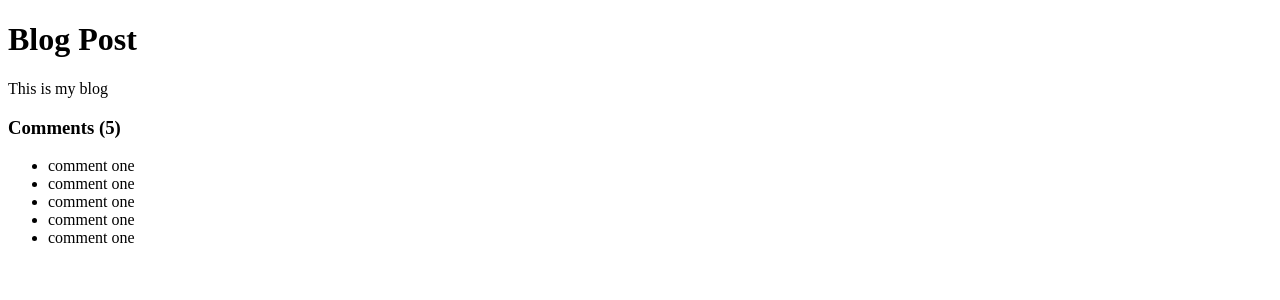
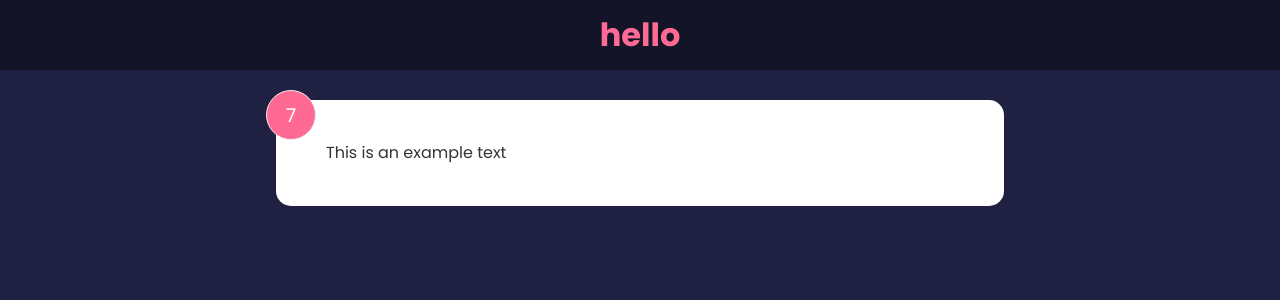
Before and after one commit to malik-hamza-mehboob-dev/feedback-app, a React (Create React App) app: page / in a window 1280 px wide. Shown: the top 300 px of the page. Built offline with nearby package versions, Linux system fonts and the light colour scheme.

Commit message:
Added Feedback Flow

```diff
--- a/src/App.js
+++ b/src/App.js
@@ -1,28 +1,14 @@
 import React from 'react'
+import Header from "./components/Header";
+import FeedbackItem from "./components/FeedbackItem";
 
 export default function App() {
-    const title = 'Blog Post';
-    const body  = 'This is my blog';
-
-    const comments = [
-        {id:1,text:'comment one'},
-        {id:2,text:'comment one'},
-        {id:3,text:'comment one'},
-        {id:4,text:'comment one'},
-        {id:5,text:'comment one'},
-    ]
   return (
-    <div>
-        <h1> {title} </h1>
-        <p> {body} </p>
-
-        <h3>Comments ({comments.length})</h3>
-
-        <ul>
-            {comments.map((comment,index) => (
-                <li key={index}>{comment.text}</li>
-            ))}
-        </ul>
-    </div>
+    <>
+        <Header text="hello" />
+        <div className='container'>
+            <FeedbackItem />
+        </div>
+    </>
   )
 }
--- /dev/null
+++ b/src/components/FeedbackItem.jsx
@@ -0,0 +1,15 @@
+import { useState } from 'react'
+
+function FeedbackItem() {
+    const [rating, setRating] = useState(7);
+    const [feedback, setFeedback] = useState('This is an example text')
+
+  return (
+    <div className="card">
+        <div className="num-display">{rating}</div>
+        <div className="text-display">{feedback}</div>
+    </div>
+  )
+}
+
+export default FeedbackItem
--- /dev/null
+++ b/src/components/Header.jsx
@@ -0,0 +1,32 @@
+import React from 'react'
+
+function Header({text , bgColor , textColor}) {
+    const headerStyles = {
+        backgroundColor : bgColor,
+        color : textColor,
+    }
+    console.log(headerStyles);
+  return (
+    <header style={headerStyles}>
+        <div className="container">
+            <h1>{text}</h1>
+        </div>
+    </header>
+  )
+}
+
+
+Header.defaultProps = {
+    text : 'default Text',
+    bgColor : 'rgba(0,0,0,0.4)',
+    textColor : '#ff6a95'
+}
+
+const Styles = {
+    headerStyles:{
+
+    }
+}
+
+
+export default Header
--- a/src/index.css
+++ b/src/index.css
@@ -1,3 +1,230 @@
-body{
-    /*  */
+@import url('https://fonts.googleapis.com/css2?family=Poppins:wght@400;600;700&display=swap');
+
+* {
+  box-sizing: border-box;
+  margin: 0;
+  padding: 0;
 }
+
+body {
+  font-family: 'Poppins', sans-serif;
+  background-color: #202142;
+  color: #fff;
+  line-height: 1.6;
+}
+
+ul {
+  list-style: none;
+}
+
+.container {
+  max-width: 768px;
+  margin: auto;
+  padding: 0 20px;
+}
+
+header {
+  height: 70px;
+  width: 100%;
+  display: flex;
+  justify-content: space-between;
+  align-items: center;
+  margin-bottom: 30px;
+}
+
+.card {
+  background-color: #fff;
+  color: #333;
+  border-radius: 15px;
+  padding: 40px 50px;
+  margin: 20px 0;
+  position: relative;
+}
+
+.card.reverse {
+  background-color: rgba(0, 0, 0, 0.4);
+  color: #fff;
+}
+
+.card h2 {
+  font-size: 22px;
+  font-weight: 600;
+  text-align: center;
+}
+
+.rating {
+  display: flex;
+  align-items: center;
+  justify-content: space-around;
+  margin: 30px 0 40px;
+}
+
+.rating li,
+.num-display {
+  position: relative;
+  background: #f4f4f4;
+  width: 50px;
+  height: 50px;
+  padding: 10px;
+  text-align: center;
+  border-radius: 50%;
+  font-size: 19px;
+  border: 1px #eee solid;
+  transition: 0.3s;
+}
+
+.rating li label {
+  position: absolute;
+  top: 50%;
+  left: 50%;
+  width: 50px;
+  height: 50px;
+  padding: 10px;
+  border-radius: 50%;
+  transform: translate(-50%, -50%);
+  cursor: pointer;
+}
+
+.rating li:hover,
+.num-display {
+  background: #ff6a95;
+  color: #fff;
+}
+
+[type='radio'] {
+  opacity: 0;
+}
+
+[type='radio']:checked ~ label {
+  background: #ff6a95;
+  color: #fff;
+}
+
+.input-group {
+  display: flex;
+  flex-direction: row;
+  border: 1px solid #ccc;
+  padding: 8px 10px;
+  border-radius: 8px;
+}
+
+input {
+  flex-grow: 2;
+  border: none;
+  font-size: 16px;
+}
+
+input:focus {
+  outline: none;
+}
+
+.feedback-stats {
+  color: #fff;
+  display: flex;
+  justify-content: space-between;
+  align-items: center;
+}
+
+.num-display {
+  position: absolute;
+  top: -10px;
+  left: -10px;
+}
+
+.close,
+.edit {
+  position: absolute;
+  top: 10px;
+  right: 20px;
+  cursor: pointer;
+  background: none;
+  border: none;
+}
+
+.edit {
+  right: 40px;
+}
+
+.btn {
+  color: #fff;
+  border: 0;
+  border-radius: 8px;
+  color: #fff;
+  width: 100px;
+  height: 40px;
+  cursor: pointer;
+}
+
+.btn-primary {
+  background-color: #202142;
+}
+
+.btn-secondary {
+  background: #ff6a95;
+}
+
+.btn:hover {
+  transform: scale(0.98);
+  opacity: 0.9;
+}
+
+.btn:disabled {
+  background-color: #cccccc;
+  color: #333;
+  cursor: auto;
+}
+
+.btn:disabled:hover {
+  transform: scale(1);
+  opacity: 1;
+}
+
+.message {
+  padding-top: 10px;
+  text-align: center;
+  color: rebeccapurple;
+}
+
+/* FIX: Remove position: absolute to keep about icon at the bottom of the
+ * document */
+.about-link {
+  display: flex;
+  justify-content: flex-end;
+}
+
+/* FIX: Remove position: absolute to keep about icon at the bottom of the
+ * document */
+.about-link a {
+  color: #fff;
+  cursor: pointer;
+}
+
+.about-link a:hover {
+  color: #ff6a95;
+}
+
+.about h1 {
+  margin-bottom: 20px;
+}
+
+.about p {
+  margin: 10px 0;
+}
+
+@media (max-width: 600px) {
+  .rating li {
+    margin: 10px 3px;
+  }
+
+  .rating {
+    display: flex;
+    align-items: center;
+    justify-content: center;
+    flex-wrap: wrap;
+    margin: 30px 0 40px;
+  }
+
+  .input-group input {
+    width: 80%;
+  }
+}
--- a/src/index.js
+++ b/src/index.js
@@ -1,10 +1,14 @@
 import React from "react";
-import ReactDOM from "react-dom";
+import ReactDOM from "react-dom/client";
 import App from './App'
 import './index.css'
 
-ReactDOM.render(
+
+
+const root = ReactDOM.createRoot(document.getElementById("root"));
+
+root.render(
     <React.StrictMode>
-        <App />
+      <App />
     </React.StrictMode>
-    , document.getElementById('root'));
+  );
```
